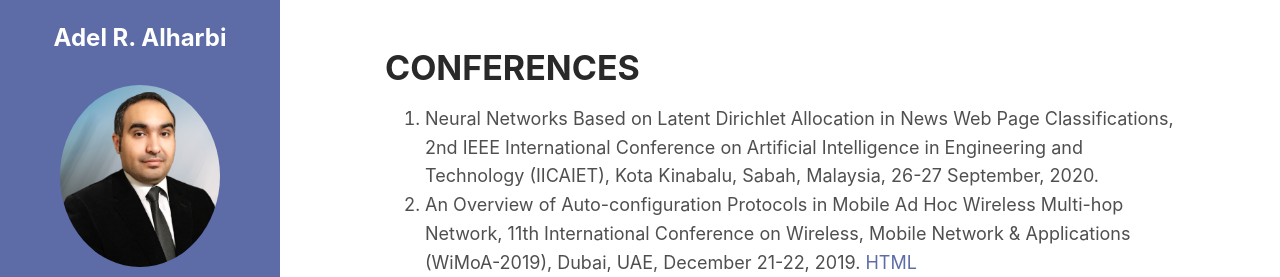
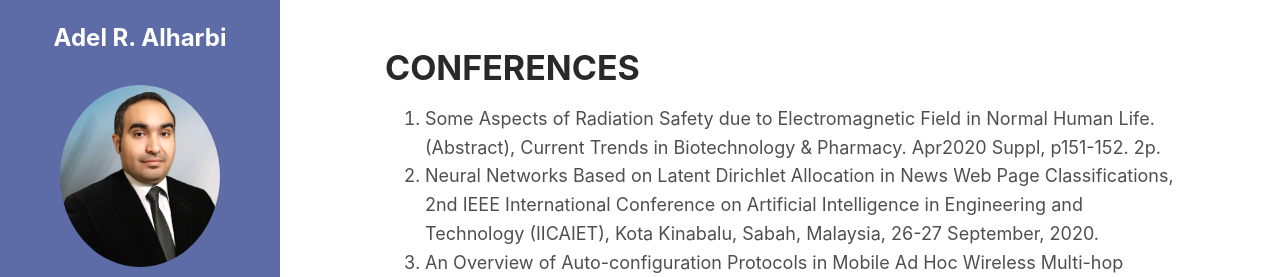
Before and after one commit to AdelRAlharbi/AdelAlharbi.github.io, a plain HTML site: page publication.html in a window 1280 px wide. Shown: the top 277 px of the page. Drawn offline with Linux system fonts and the light colour scheme.

Commit message:
Update publication.html

```diff
--- a/publication.html
+++ b/publication.html
@@ -74,6 +74,7 @@
 			    <h1 class="mb-3">CONFERENCES</h1>
 
 				<ol>
+					<li> Some Aspects of Radiation Safety due to Electromagnetic Field in Normal Human Life. (Abstract), Current Trends in Biotechnology & Pharmacy. Apr2020 Suppl, p151-152. 2p. </li>
 					<li> Neural Networks Based on Latent Dirichlet Allocation in News Web Page Classifications, 2nd IEEE International Conference on Artificial Intelligence in Engineering and Technology (IICAIET), Kota Kinabalu, Sabah, Malaysia, 26-27 September, 2020. </li>
 					<li> An Overview of Auto-configuration Protocols in Mobile Ad Hoc Wireless Multi-hop Network, 11th International Conference on Wireless, Mobile Network & Applications (WiMoA-2019), Dubai, UAE, December 21-22, 2019. <a href="http://aircconline.com/csit/abstract/v9n18/csit91804.html">HTML</a> </li>
 					<li> Preemptive Two-Stage Update Mechanism for Software-Defined Networks, 44th IEEE Conference on Local Computer Networks (LCN), Osnabrück, Germany, October 14-17, 2019. <a href="https://ieeexplore.ieee.org/document/9000665">HTML</a> </li>
```
